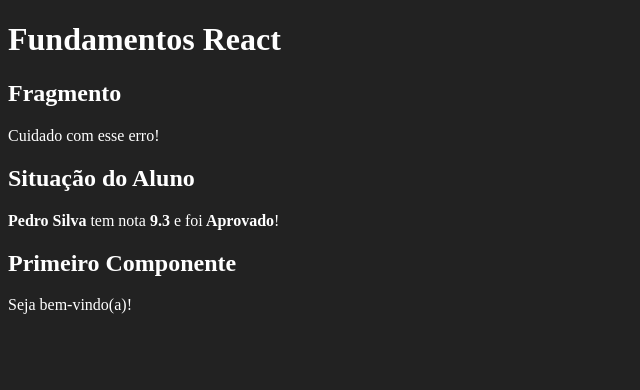
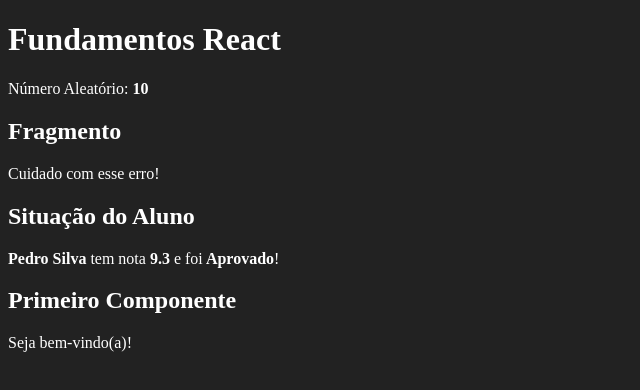
Before and after one commit to gustavoferreiradev/fundamentos-react, a React (Create React App) app: page / in a window 1280 px wide. Shown: the top 390 px of the page, without its empty margins (0-640 px from the left). Built offline with nearby package versions, Linux system fonts and the light colour scheme.

Commit message:
Função de gerar número aleatório

```diff
--- a/src/App.jsx
+++ b/src/App.jsx
@@ -2,11 +2,13 @@
 import Primeiro from './components/basicos/Primeiro';
 import ComParametro from './components/basicos/ComParametro';
 import Fragmento from './components/basicos/Fragmento';
+import Aleatorio from './components/basicos/Aleatorio';
 
 export default _ =>
 
     <div id="app">
         <h1>Fundamentos React</h1>
+        <Aleatorio/>
         <Fragmento />
         <ComParametro
             titulo="Situação do Aluno"
--- /dev/null
+++ b/src/components/basicos/Aleatorio.jsx
@@ -0,0 +1,12 @@
+import React from 'react'
+
+export default function Aleatorio(props){
+    const num1 = 1;
+    const num2 = 10;
+    const numa = Math.floor(Math.random() * (num2 - num1 + 1) + num1);
+    return(
+        <>
+        <p>Número Aleatório: <strong>{ numa }</strong> </p>
+        </>
+    )
+}
```
